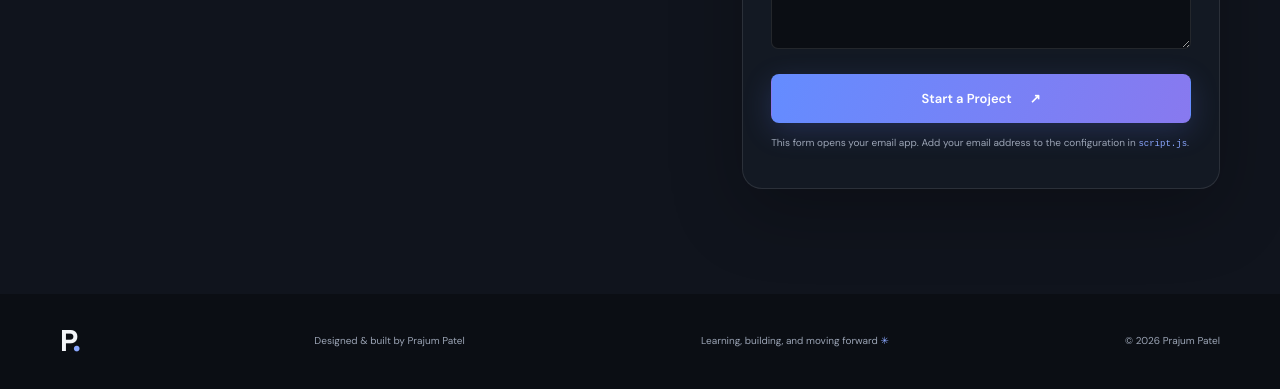
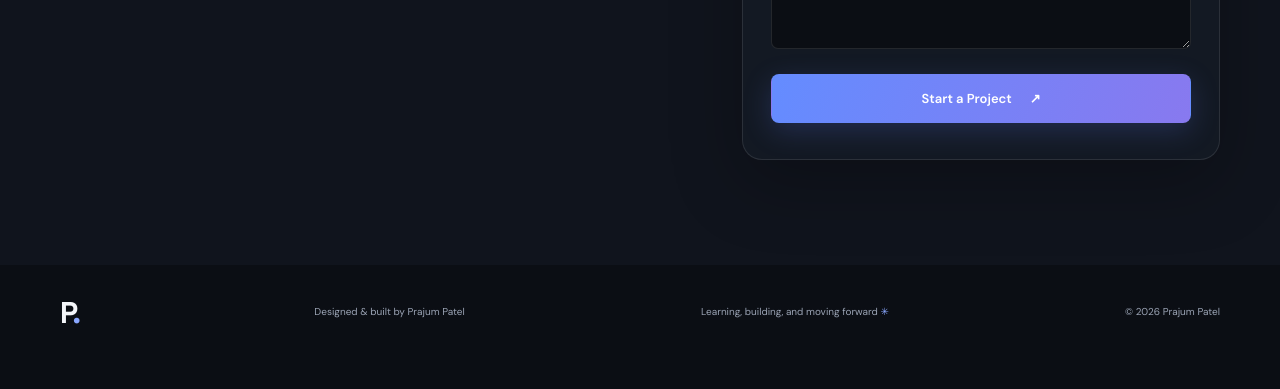
Before and after one commit to patelprajum-bot/my-portfolio, a plain HTML site: page index.html in a window 1280 px wide. Shown: the part 6008-6397 px from the top of the page. After the commit the page ends 6368 px from the top, so only its background shows below. Drawn offline with Linux system fonts and the light colour scheme.

Commit message:
Remove email configuration note from form
Removed note about email configuration in script.js.

```diff
--- a/index.html
+++ b/index.html
@@ -306,7 +306,7 @@
             <label for="message">Project description</label>
             <textarea id="message" name="message" rows="4" placeholder="What would you like to make?" required></textarea>
             <button class="button button-primary form-submit" type="submit">Start a Project <span aria-hidden="true">↗</span></button>
-            <p class="form-note">This form opens your email app. Add your email address to the configuration in <code>script.js</code>.</p>
+
             <p class="form-status" role="status" aria-live="polite"></p>
           </form>
         </div>
```
